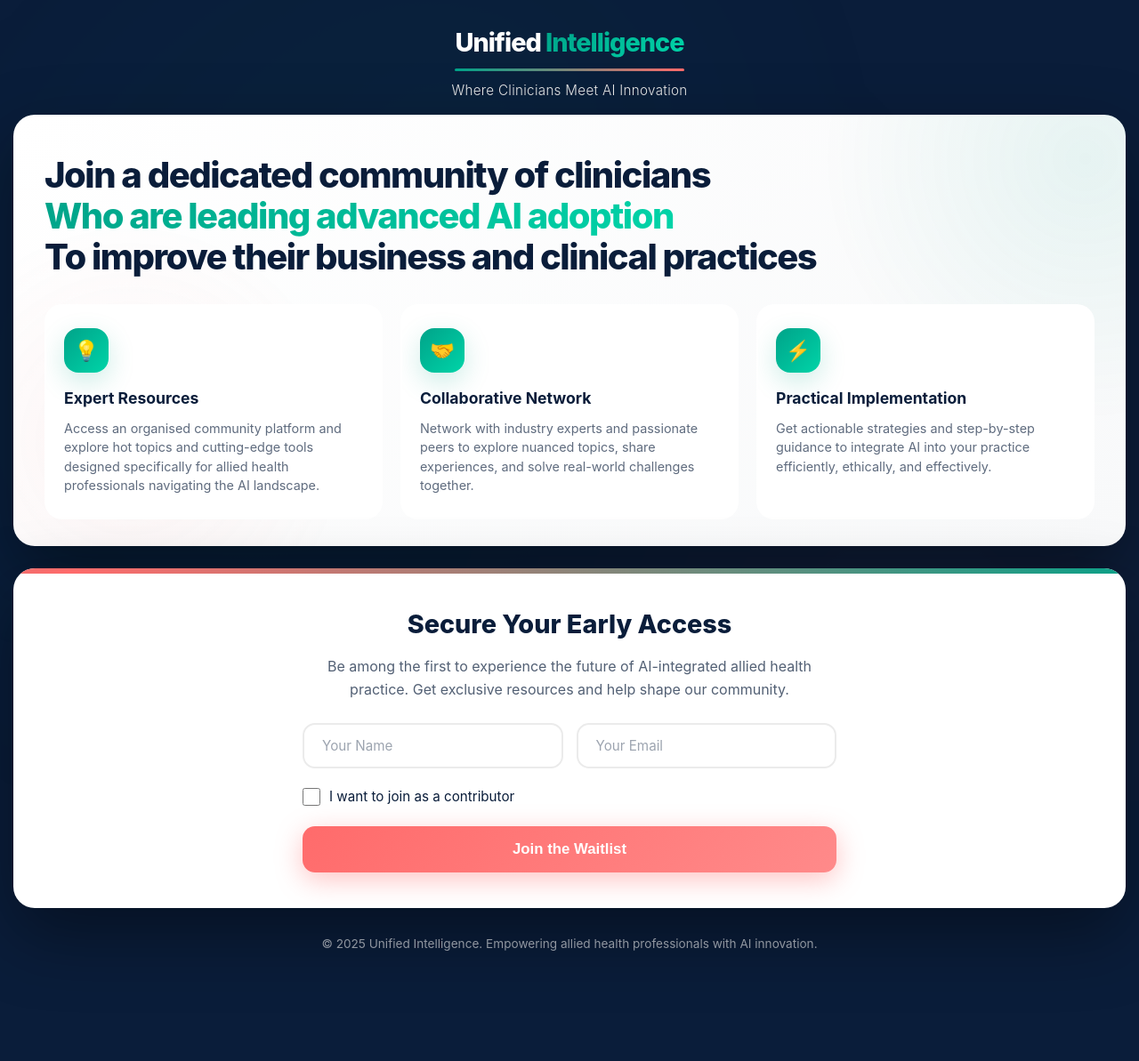
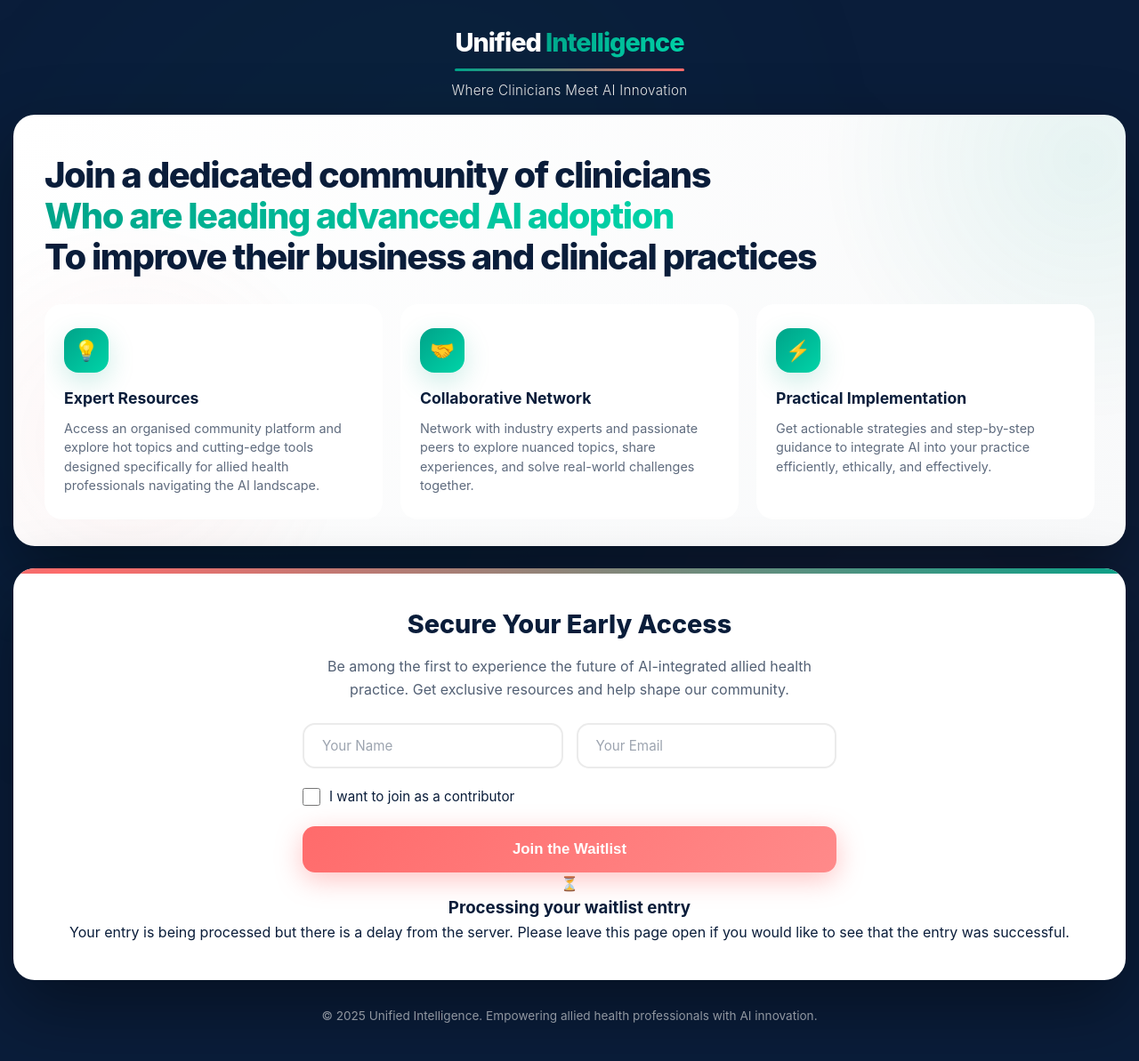
Before and after one commit to keisler-au/aiforclin, a Jekyll site: the page community/index.html, which Jekyll copies as it is, in a window 1280 px wide. Shown: the whole page at 89% size. Built offline with Jekyll 4.4.1, drawn with Linux system fonts in a browser that asks for light colours; before the commit the page ends 1112 px from its top, so only the background shows below that; some of the changed lines change nothing that is shown.

Commit message:
feature/button-submit-processing-community-waitlist

```diff
--- a/community/index.html
+++ b/community/index.html
@@ -765,7 +765,7 @@
                         </div>
 
                         <div class="button-wrapper">
-                            <button type="submit">Join the Waitlist</button>
+                            <button id="submitBtn" type="submit">Join the Waitlist</button>
                         </div>
                     </div>
                 </form>
@@ -780,6 +780,11 @@
                     <h3>Something went wrong</h3>
                     <p>There was an error submitting your waitlist entry. Please contact our support team <a href="mailto:joshkeisler.au@gmail.com">here</a>.</p>
                 </div>
+                <div class="waiting-message" id="waitingMessage">
+                    <div class="waiting-icon">⏳</div>
+                    <h3>Processing your waitlist entry</h3>
+                    <p>Your entry is being processed but there is a delay from the server. Please leave this page open if you would like to see that the entry was successful.</p>
+                </div>
             </div>
         </main>
 
@@ -791,6 +796,8 @@
     <script>
         const form = document.getElementById('waitlistForm');
         const successMessage = document.getElementById('successMessage');
+        const errorMessage = document.getElementById('errorMessage');
+        const waitingMessage = document.getElementById('waitingMessage');
         const contributorCheckbox = document.getElementById('contributorCheckbox');
         const contributorFields = document.getElementById('contributorFields');
 
@@ -805,6 +812,12 @@
 
         form.addEventListener('submit', async function(e) {
             e.preventDefault();
+            const waitingTImer = setTimeout(() => {
+                waitingMessage.classList.add('show');
+                submitBtn.classList.add('disabled');
+                submitBtn.disabled = true;
+                submitBtn.textContent = 'Processing...';
+            }, 3000);
             if (document.getElementById('hp').value) return;
             const name = document.getElementById('name').value;
             const email = document.getElementById('email').value;
@@ -830,13 +843,20 @@
 
                 if (response.ok && response.status === 200) {
                     form.style.display = 'none';
+                    waitingMessage.classList.remove('show');
                     successMessage.classList.add('show');
                 } else {
                     throw new Error(response.statusText);
                 }
             } catch (error) {
                 console.error('Error submitting waitlist entry:', error);
+                waitingMessage.classList.remove('show');
                 errorMessage.classList.add('show');
+            } finally {
+                clearTimeout(waitingTImer);
+                submitBtn.classList.remove('disabled');
+                submitBtn.disabled = false;
+                submitBtn.textContent = 'Join the Waitlist';
             }
 
         });
```
